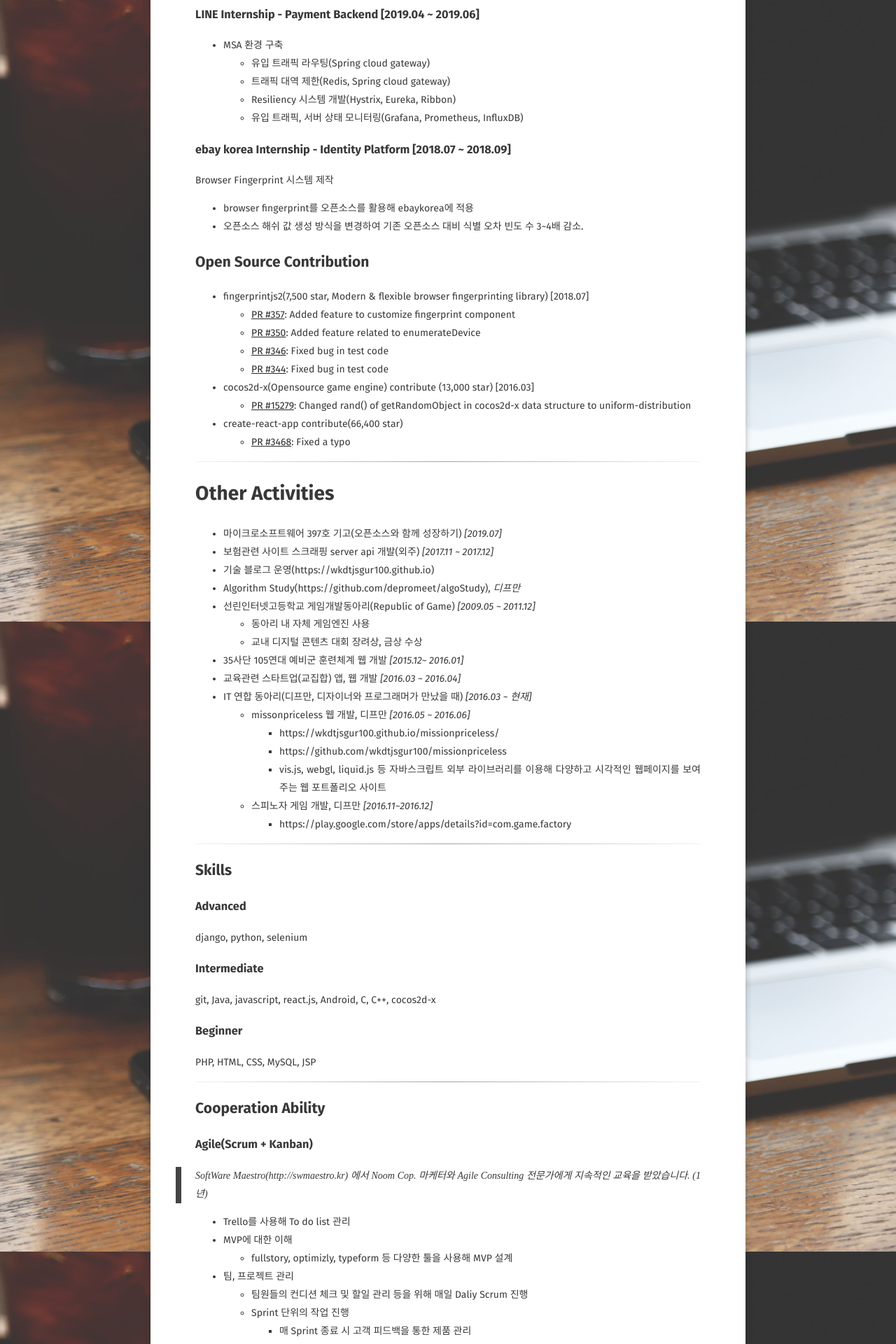
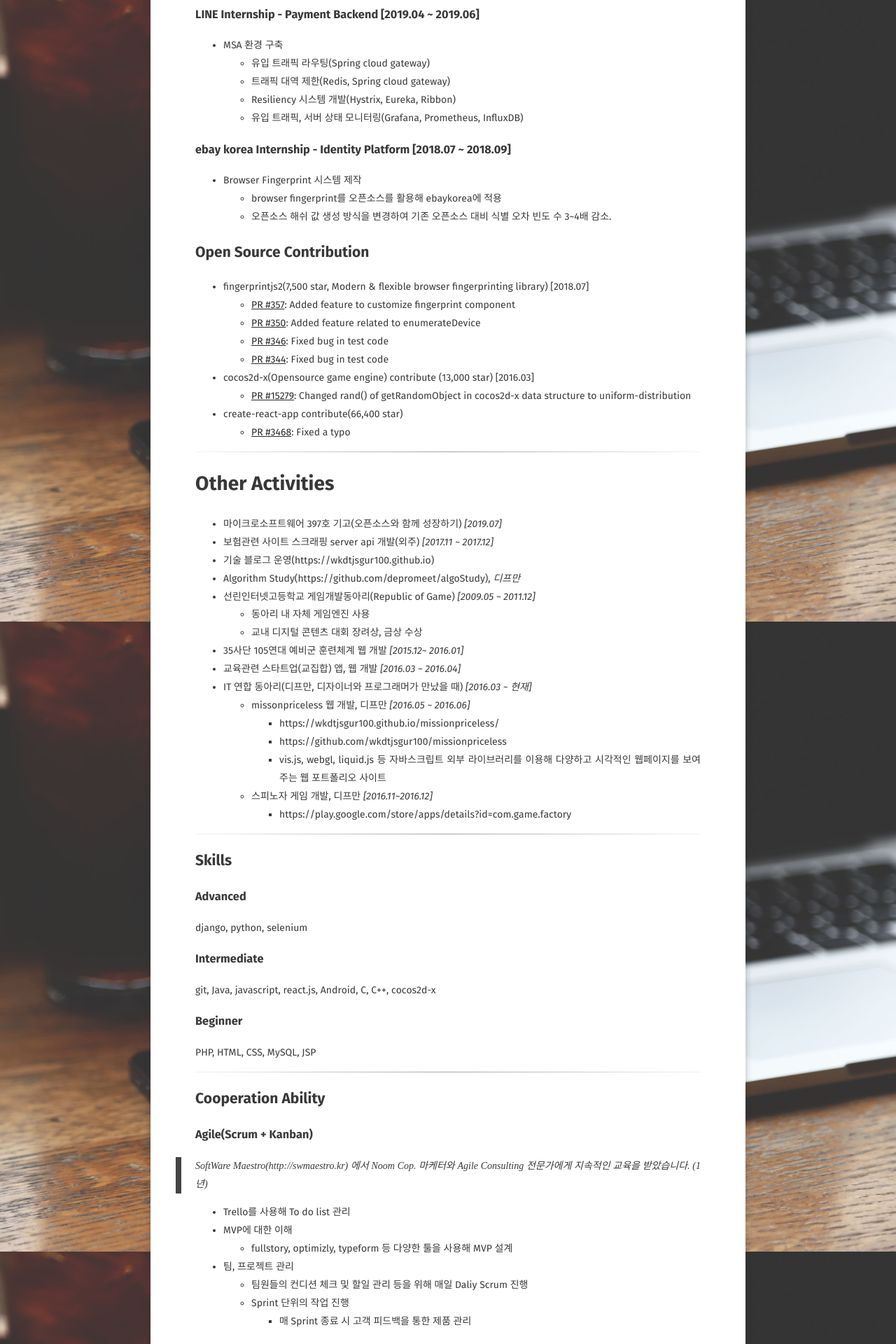
Before and after one commit to wkdtjsgur100/wkdtjsgur100.github.io, a Jekyll site: the page built from about/index.md, in a window 1280 px wide. Shown: the part 912-2832 px from the top of the page at 70% size. Built offline with Jekyll 4.4.1, drawn with Linux system fonts in a browser that asks for light colours; some web fonts are replaced.

```diff
--- a/about/index.md
+++ b/about/index.md
@@ -40,9 +40,9 @@ comments: false
 
 ### ebay korea Internship - Identity Platform [2018.07 ~ 2018.09]
 
-Browser Fingerprint 시스템 제작
-- browser fingerprint를 오픈소스를 활용해 ebaykorea에 적용
-- 오픈소스 해쉬 값 생성 방식을 변경하여 기존 오픈소스 대비 식별 오차 빈도 수 3~4배 감소.
+- Browser Fingerprint 시스템 제작
+    - browser fingerprint를 오픈소스를 활용해 ebaykorea에 적용
+    - 오픈소스 해쉬 값 생성 방식을 변경하여 기존 오픈소스 대비 식별 오차 빈도 수 3~4배 감소.
 
 ## Open Source Contribution
 
```
